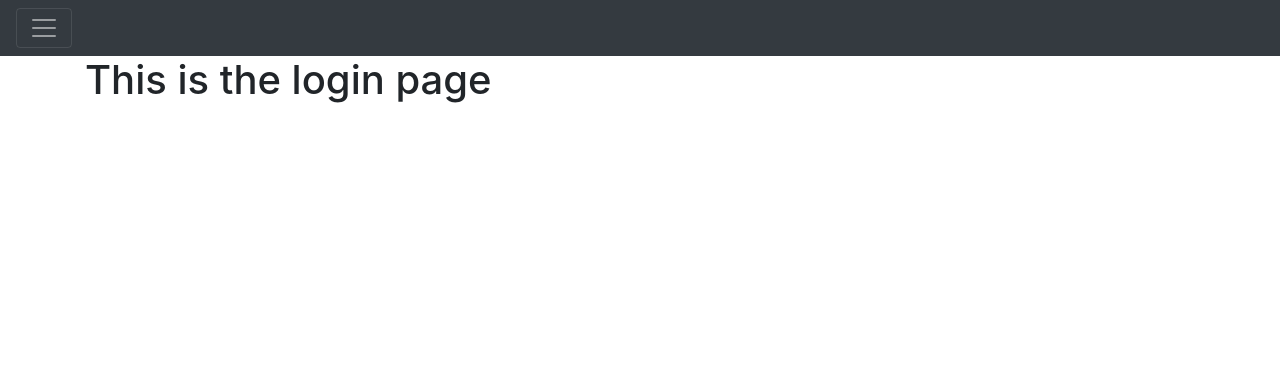
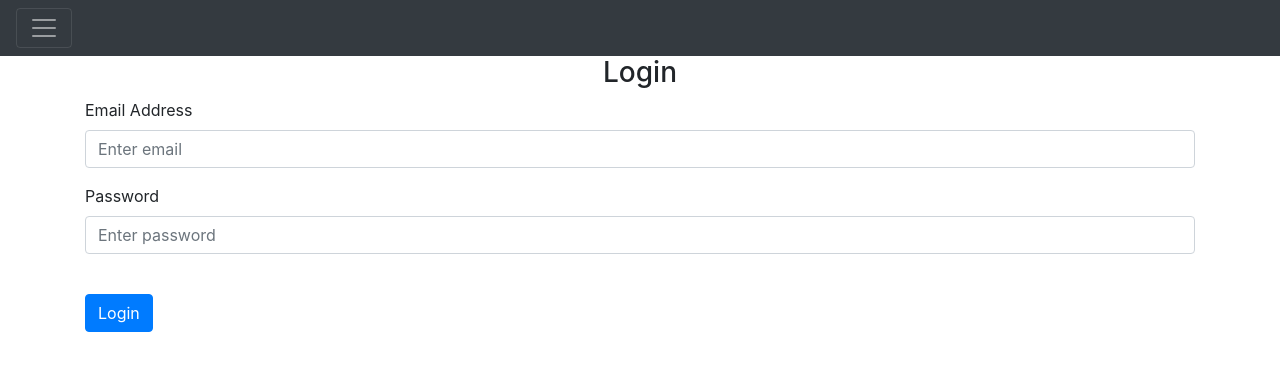
Before and after one commit to RCAS2021/Flask-Web-App, a Flask app: page /login in a window 1280 px wide. Shown: the top 371 px of the page. Run offline with Flask 3, Linux system fonts and the light colour scheme; some libraries are stand-ins or nearby versions.

Commit message:
adding comment to sign_up.html and login submission on login.html

```diff
--- a/website/templates/login.html
+++ b/website/templates/login.html
@@ -2,21 +2,30 @@
 {% extends "base.html" %} {% block title %}Login{% endblock %}
 
 {% block content %}
-    <h1> This is the login page</h1>
-    <!-- Showing how to use pythonic expressions -->
-    <!-- {{ text }}
-        {{ user + "s" }}
-    -->
-    <!-- Writing an if statement -->
-    <!-- {% if boolean == True %}
-         Yes it is True!
 
-         {% elif boolean == False %}
-            No it is not True!
+    <!-- HTTP method POST, depending on the method, the routes will do different things -->
+    <!-- Post Request usually means a database change or a change to the state of the website -->
+    <!-- Will send a request to the url that is a post request with all the information -->
+    <form method="POST">
+        <h3 align="center">Login</h3>
 
-         {% else %}
-         No it is not True!
+        <div class="form-group">
+            <label for="email">Email Address</label>
+            <!-- Will access the attribute by the name, remember to name it correctly -->
+            <input type="email" class="form-control" id="email" name="email" placeholder="Enter email">
+        </div>
 
-         {% endif %}
-    -->
+        <div class="form-group">
+            <label for="password">Password</label>
+            <!-- Will access the attribute by the name, remember to name it correctly -->
+            <input type="password" class="form-control" id="password" name="password" placeholder="Enter password">
+        </div>
+
+        <!-- Break line to separate the button -->
+        <br />
+
+        <!-- Creating submit button -->
+        <button type="submit" class="btn btn-primary">Login</button>
+    </form>
+
 {% endblock %}
--- a/website/templates/sign_up.html
+++ b/website/templates/sign_up.html
@@ -2,6 +2,10 @@
 {% extends "base.html" %} {% block title %}Sign Up{% endblock %}
 
 {% block content %}
+
+    <!-- HTTP method POST, depending on the method, the routes will do different things -->
+    <!-- Post Request usually means a database change or a change to the state of the website -->
+    <!-- Will send a request to the url that is a post request with all the information -->
     <form method="POST">
         <h3 align="center">Sign Up</h3>
 
```
